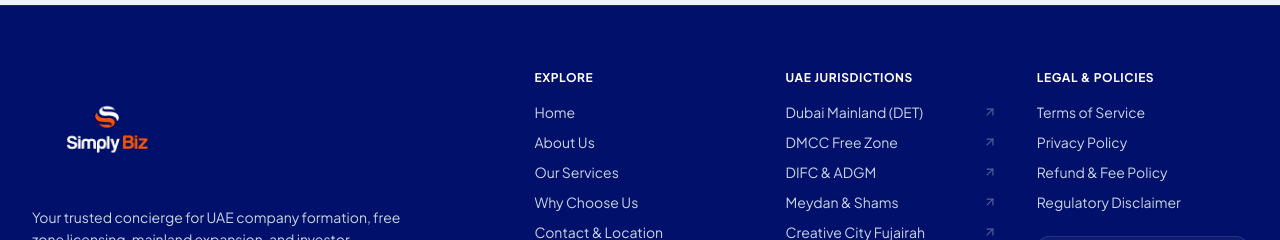
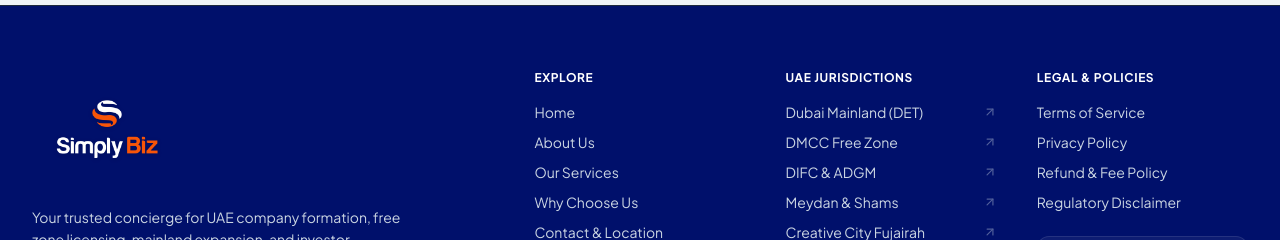
Before and after one commit to shafiqrehman31/simply-biz, a React (Vite) app: page / in a window 1280 px wide. Shown: the part 5001-5241 px from the top of the page. Built offline with nearby package versions, Linux system fonts and the light colour scheme.

Commit message:
Refine logo size to standard balanced dimensions in header and footer

```diff
--- a/src/components/Footer.tsx
+++ b/src/components/Footer.tsx
@@ -31,7 +31,7 @@ export const Footer: React.FC<FooterProps> = ({ onNavigate, branding }) => {
                 <img
                   src={logoWhiteSrc}
                   alt={branding.siteName}
-                  className="h-[80px] sm:h-111 md:h-12 lg:h-[120px] w-auto max-w-[150px] object-contain drop-shadow-sm"
+                  className="h-10 sm:h-11 md:h-12 lg:h-[120px] w-auto max-w-[150px] object-cover drop-shadow-sm"
                   style={{ aspectRatio: '1342 / 772' }}
                 />
               ) : (
```
